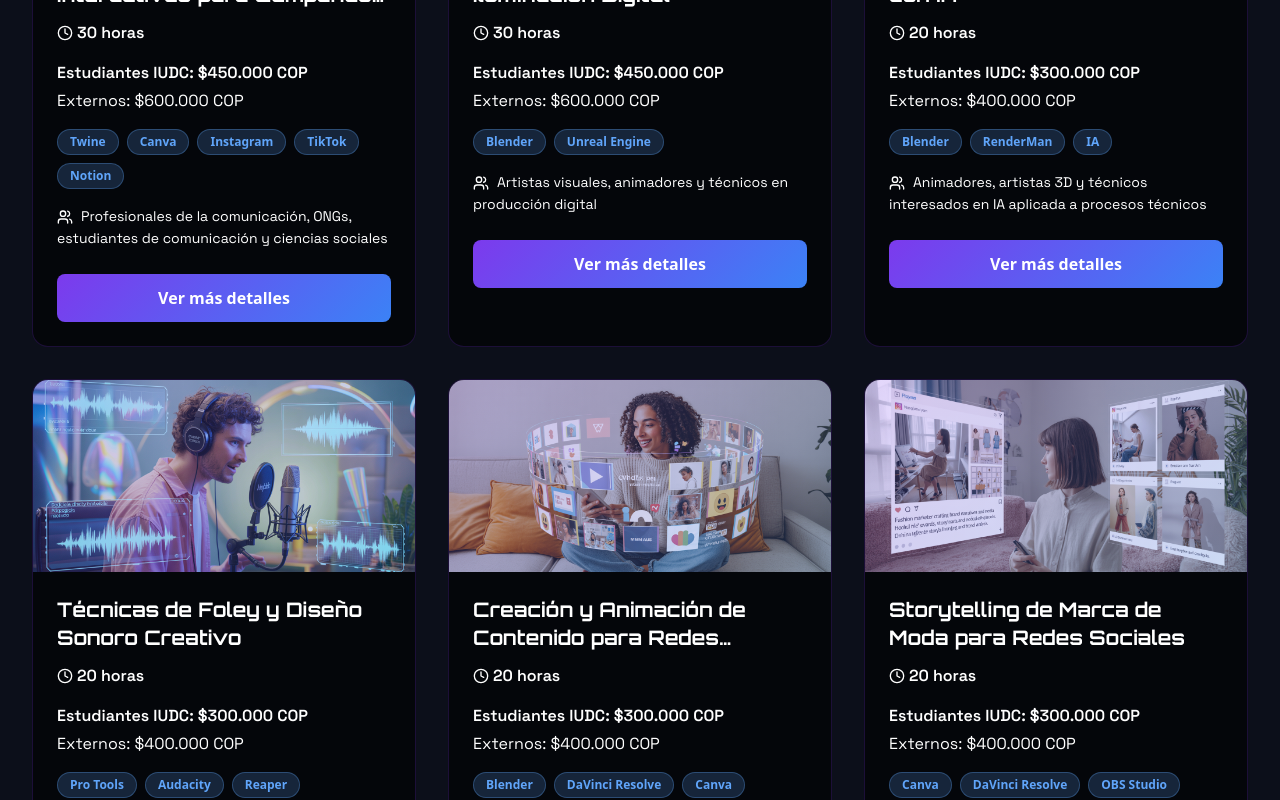
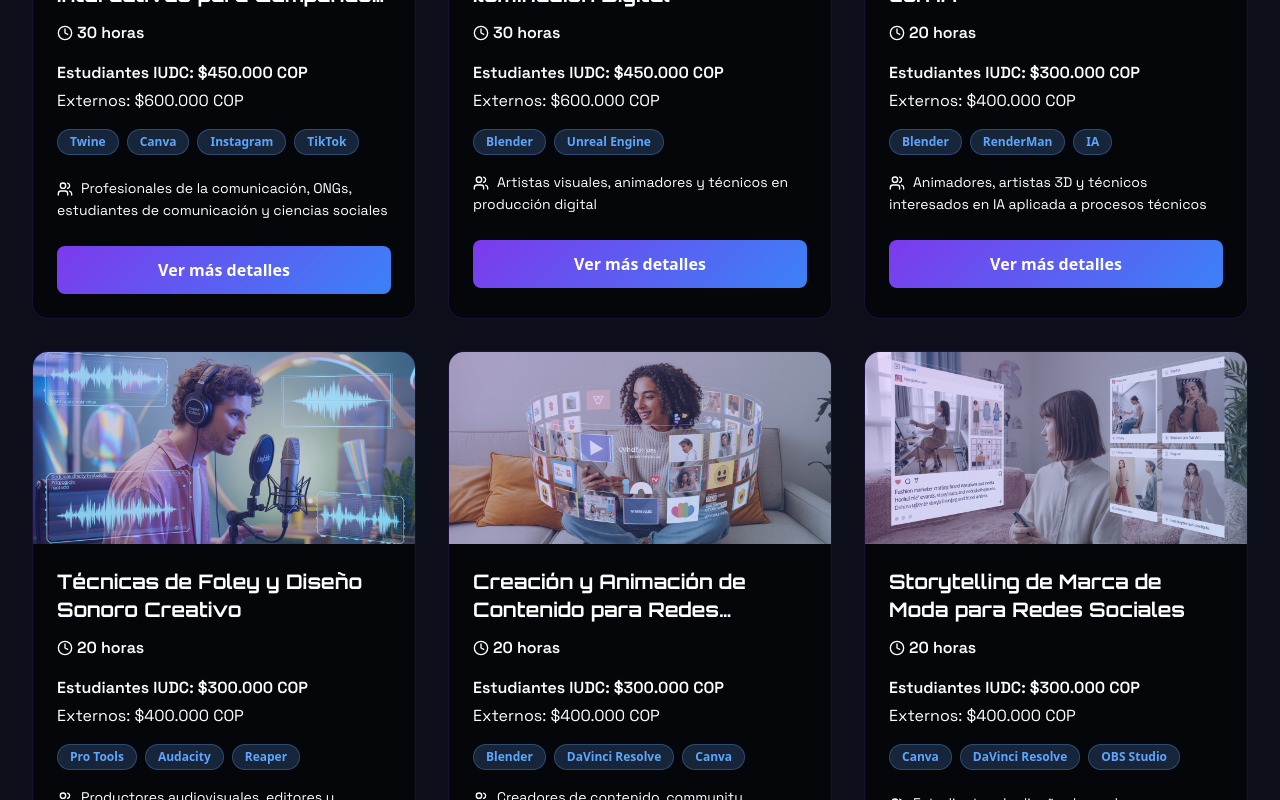
Before and after one commit to iudcdesarrollo/extendida-neon-campus, a React (Vite) app: page /cursos in a window 1280 px wide. Shown: the part 1360-2160 px from the top of the page. Built offline with nearby package versions, Linux system fonts and the light colour scheme.

Commit message:
Fix course card label display
Truncate course card labels to one line, showing full labels on detail pages.

```diff
--- a/src/components/courses/CourseCard.tsx
+++ b/src/components/courses/CourseCard.tsx
@@ -58,11 +58,11 @@ const CourseCard: React.FC<CourseCardProps> = ({ course }) => {
         </div>
 
         {/* Tools */}
-        <div className="flex flex-wrap gap-2 mb-4">
+        <div className="flex flex-wrap gap-2 mb-4 overflow-hidden" style={{ maxHeight: '2rem' }}>
           {course.tools.map((tool, index) => (
             <span
               key={index}
-              className="px-3 py-1 rounded-full text-xs font-semibold bg-accent-blue/20 text-accent-blue border border-accent-blue/30"
+              className="px-3 py-1 rounded-full text-xs font-semibold bg-accent-blue/20 text-accent-blue border border-accent-blue/30 whitespace-nowrap"
             >
               {tool}
             </span>
```
